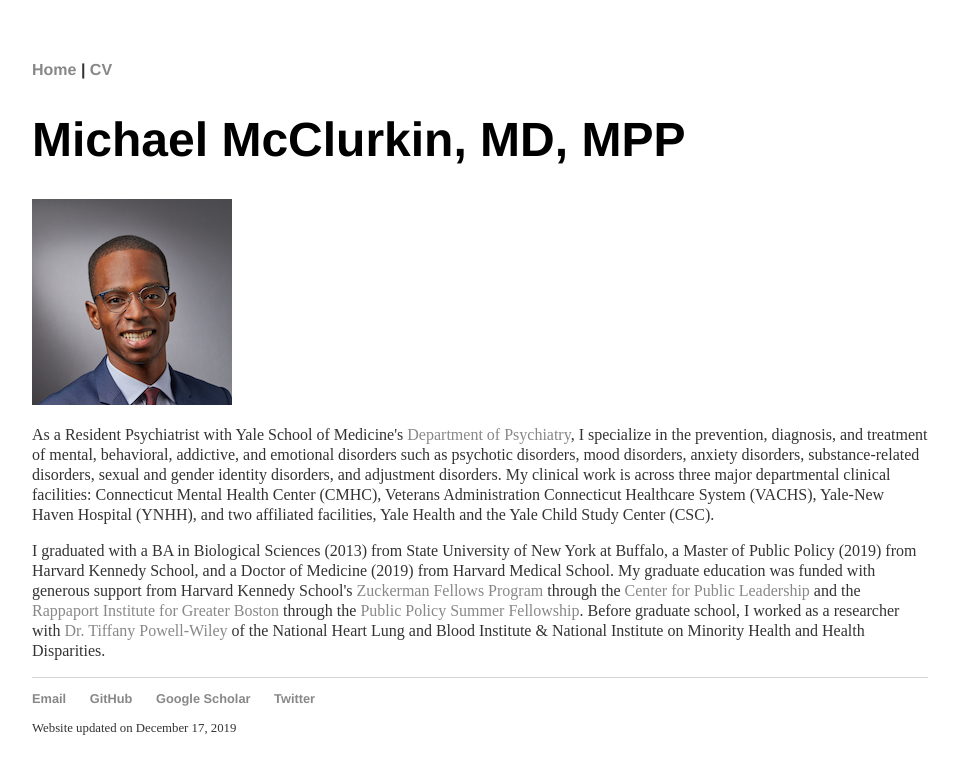
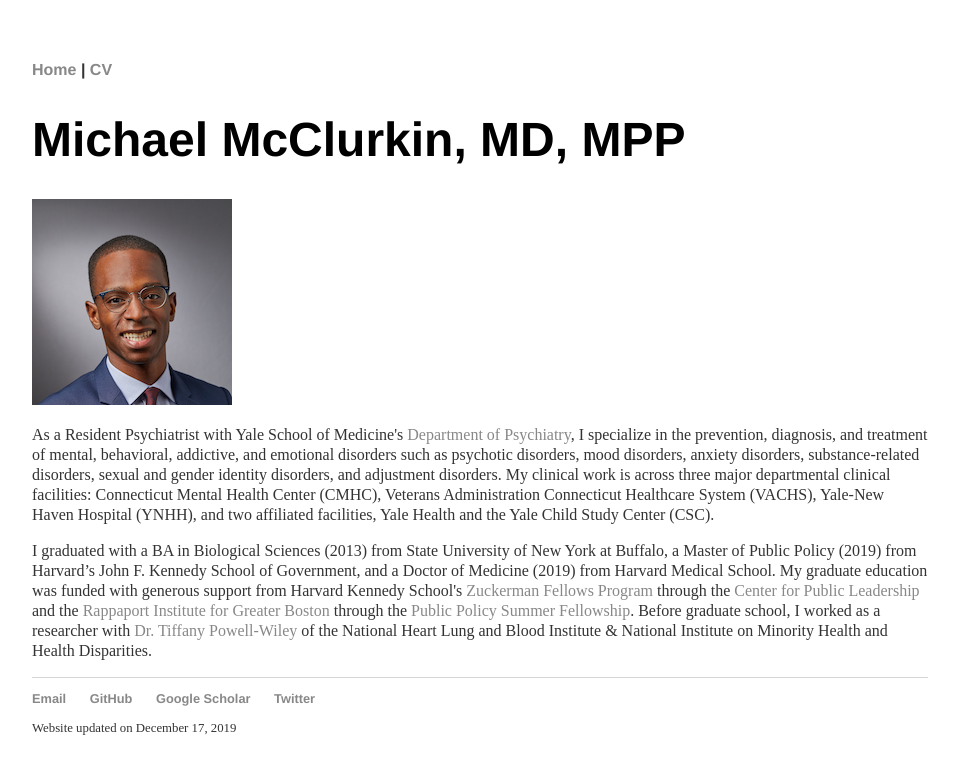
Before and after one commit to michaelmcclurkin/michaelmcclurkin.github.io, a Jekyll site: the page index.html, which Jekyll copies as it is, in a window 1280 px wide. Shown: the top 774 px of the page, without its empty margins (160-1119 px from the left). Built offline with Jekyll 4.4.1, drawn with Linux system fonts in a browser that asks for light colours.

Commit message:
Update index.html

```diff
--- a/index.html
+++ b/index.html
@@ -79,7 +79,7 @@
 			<img src="documents/photo.JPEG" alt="Michael McClurkin, MD, MPP" style="width:200px;height:206px;">
 
 			<p>As a Resident Psychiatrist with Yale School of Medicine's <a href="https://medicine.yale.edu/psychiatry/">Department of Psychiatry</a>, I specialize in the prevention, diagnosis, and treatment of mental, behavioral, addictive, and emotional disorders such as psychotic disorders, mood disorders, anxiety disorders, substance-related disorders, sexual and gender identity disorders, and adjustment disorders. My clinical work is across three major departmental clinical facilities: Connecticut Mental Health Center (CMHC), Veterans Administration Connecticut Healthcare System (VACHS), Yale-New Haven Hospital (YNHH), and two affiliated facilities, Yale Health and the Yale Child Study Center (CSC).</p>
-			<p>I graduated with a BA in Biological Sciences (2013) from State University of New York at Buffalo, a Master of Public Policy (2019) from Harvard Kennedy School, and a Doctor of Medicine (2019) from Harvard Medical School. My graduate education was funded with generous support from Harvard Kennedy School's <a href="https://cpl.hks.harvard.edu/zuckerman-fellowship/">Zuckerman Fellows Program</a> through the <a href="https://cpl.hks.harvard.edu/home/">Center for Public Leadership</a> and the <a href="https://www.hks.harvard.edu/centers/taubman/programs-research/rappaport/">Rappaport Institute for Greater Boston</a> through the <a href="https://www.hks.harvard.edu/centers/taubman/programs-research/rappaport/student-opportunities/public-policy-summer-fellowship/">Public Policy Summer Fellowship</a>. Before graduate school, I worked as a researcher with <a href="https://www.nhlbi.nih.gov/science/social-determinants-obesity-and-cardiovascular-risk/">Dr. Tiffany Powell-Wiley</a> of the National Heart Lung and Blood Institute & National Institute on Minority Health and Health Disparities. </p>
+			<p>I graduated with a BA in Biological Sciences (2013) from State University of New York at Buffalo, a Master of Public Policy (2019) from Harvard’s John F. Kennedy School of Government, and a Doctor of Medicine (2019) from Harvard Medical School. My graduate education was funded with generous support from Harvard Kennedy School's <a href="https://cpl.hks.harvard.edu/zuckerman-fellowship/">Zuckerman Fellows Program</a> through the <a href="https://cpl.hks.harvard.edu/home/">Center for Public Leadership</a> and the <a href="https://www.hks.harvard.edu/centers/taubman/programs-research/rappaport/">Rappaport Institute for Greater Boston</a> through the <a href="https://www.hks.harvard.edu/centers/taubman/programs-research/rappaport/student-opportunities/public-policy-summer-fellowship/">Public Policy Summer Fellowship</a>. Before graduate school, I worked as a researcher with <a href="https://www.nhlbi.nih.gov/science/social-determinants-obesity-and-cardiovascular-risk/">Dr. Tiffany Powell-Wiley</a> of the National Heart Lung and Blood Institute & National Institute on Minority Health and Health Disparities. </p>
 </div>
 
   <footer>
```
